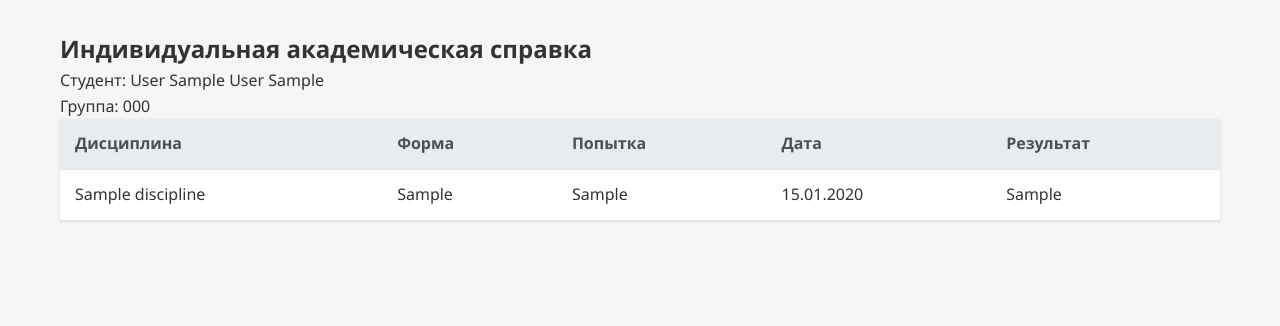
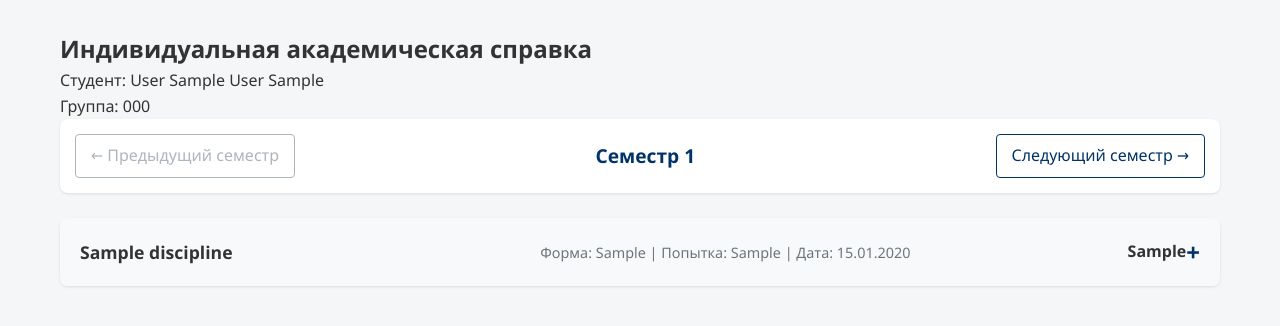
Before and after one commit to MadTimee/academic_debt, a Flask app: page /student/dashboard in a window 1280 px wide. Shown: the part 66-392 px from the top of the page. Run offline with Flask 3, Linux system fonts and the light colour scheme; a user stored in the database is signed in; tables that the repository leaves empty hold one stand-in row (values such as "Sample post").

Commit message:
Improved student dashboard (added grouping by semesters, listing for attempts)

```diff
--- a/app/routes.py
+++ b/app/routes.py
@@ -4,6 +4,7 @@ from datetime import datetime
 from app import db, login_manager
 from app.models import Admin, Student, Teacher, AssessmentEvent, Discipline
 from werkzeug.security import check_password_hash
+from collections import defaultdict
 
 main_bp = Blueprint('main', __name__)
 
@@ -81,16 +82,54 @@ def add_assessment():
 
     if request.method == 'POST':
         try:
+            student_id = int(request.form.get('student_id'))
+            discipline_id = int(request.form.get('discipline_id'))
+            attempt_type = request.form.get('attempt_type')
+            grade = request.form.get('grade')
+            semester = int(request.form.get('semester'))
+
+            # 1. Получаем студента и его учебный план для валидации семестра
+            student = Student.query.get(student_id)
+            if not student:
+                flash('Ошибка: студент не найден', 'error')
+                return redirect(url_for('main.add_assessment'))
+
+            max_semesters = student.group.plan.duration_semesters
+
+            # 2. Валидация семестра
+            if semester < 1 or semester > max_semesters:
+                flash(
+                    f'Ошибка: указан некорректный семестр. Максимальное количество семестров для группы {student.group.number} составляет {max_semesters}.',
+                    'error')
+                return redirect(url_for('main.add_assessment'))
+
+            # 3. Валидация лимита попыток (как было ранее)
+            unsuccessful_regular_attempts = AssessmentEvent.query.filter(
+                AssessmentEvent.student_id == student_id,
+                AssessmentEvent.discipline_id == discipline_id,
+                AssessmentEvent.attempt_type.in_(['основная', 'первая_пересдача', 'вторая_пересдача']),
+                AssessmentEvent.grade.in_(['неудовлетворительно', 'не зачтено', 'неявка'])
+            ).count()
+
+            if unsuccessful_regular_attempts >= 3 and attempt_type != 'комиссия':
+                flash(
+                    'Лимит обычных пересдач (3 попытки: основная + 2 пересдачи) исчерпан. Для данной дисциплины необходимо выбрать тип попытки "комиссия".',
+                    'error')
+                return redirect(url_for('main.add_assessment'))
+
+            # 4. Преобразуем строку даты в объект datetime.date
             date_str = request.form.get('date')
             date_obj = datetime.strptime(date_str, '%Y-%m-%d').date()
 
+            # 5. Создаем объект мероприятия
             new_event = AssessmentEvent(
-                student_id=int(request.form.get('student_id')),
-                discipline_id=int(request.form.get('discipline_id')),
+                student_id=student_id,
+                discipline_id=discipline_id,
                 form=request.form.get('form_type'),
-                attempt_type=request.form.get('attempt_type'),
-                grade=request.form.get('grade'),
+                attempt_type=attempt_type,
+                grade=grade,
                 date=date_obj,
+                semester=semester,  # <-- Используем провалидированный семестр
                 teacher_id=int(request.form.get('teacher_id'))
             )
 
@@ -103,22 +142,68 @@ def add_assessment():
             flash('Ошибка валидации данных. Проверьте формат даты и числовые поля.', 'error')
             return redirect(url_for('main.add_assessment'))
 
+    # Для GET-запроса: определяем максимальный семестр для отображения в выпадающем списке
+    # Берем максимальное значение duration_semesters среди всех учебных планов в системе
     students = Student.query.all()
     disciplines = Discipline.query.all()
     teachers = Teacher.query.all()
-    return render_template('add_assessment.html', students=students, disciplines=disciplines, teachers=teachers)
+
+    max_semesters_display = 8  # Значение по умолчанию
+    if students:
+        # Находим максимальную продолжительность среди всех планов, привязанных к текущим студентам
+        max_semesters_display = max([s.group.plan.duration_semesters for s in students])
+
+    return render_template(
+        'add_assessment.html',
+        students=students,
+        disciplines=disciplines,
+        teachers=teachers,
+        max_semesters_display=max_semesters_display
+    )
 
 
 @main_bp.route('/student/dashboard')
 @login_required
 def student_dashboard():
-    # Проверка роли: доступ только для Студента
     if current_user.__class__.__name__ != 'Student':
         flash('Доступ запрещен. Эта страница доступна только студентам.', 'error')
         return redirect(url_for('main.login'))
 
-    events = AssessmentEvent.query.filter_by(student_id=current_user.id).join(Discipline).all()
-    return render_template('student_dashboard.html', events=events)
+    # Получаем максимальное количество семестров из учебного плана группы текущего студента
+    max_semesters = current_user.group.plan.duration_semesters
+
+    # 1. Определяем, какие семестры вообще есть у этого студента в базе
+    semesters_query = db.session.query(AssessmentEvent.semester).filter_by(
+        student_id=current_user.id
+    ).distinct().order_by(AssessmentEvent.semester.asc()).all()
+
+    available_semesters = [s[0] for s in semesters_query]
+
+    # 2. Определяем текущий запрашиваемый семестр
+    requested_semester = request.args.get('semester', type=int)
+    if not requested_semester and available_semesters:
+        requested_semester = available_semesters[-1]
+    elif not requested_semester:
+        requested_semester = 1
+
+        # 3. Получаем все оценки за выбранный семестр
+    events = AssessmentEvent.query.filter_by(
+        student_id=current_user.id,
+        semester=requested_semester
+    ).join(Discipline).order_by(Discipline.name, AssessmentEvent.date.desc()).all()
+
+    # 4. Группируем события по названию дисциплины
+    grouped_events = defaultdict(list)
+    for event in events:
+        grouped_events[event.discipline.name].append(event)
+
+    return render_template(
+        'student_dashboard.html',
+        grouped_events=grouped_events,
+        current_semester=requested_semester,
+        available_semesters=available_semesters,
+        max_semesters=max_semesters
+    )
 
 
 @main_bp.route('/teacher/dashboard')
--- a/app/static/style.css
+++ b/app/static/style.css
@@ -184,3 +184,128 @@ select {
     box-shadow: 0 1px 3px rgba(0,0,0,0.1);
     max-width: 800px;
 }
+
+/* Навигация по семестрам */
+.semester-nav {
+    display: flex;
+    justify-content: space-between;
+    align-items: center;
+    margin-bottom: 25px;
+    padding: 15px;
+    background: white;
+    border-radius: 8px;
+    box-shadow: 0 1px 3px rgba(0,0,0,0.1);
+}
+
+.semester-title {
+    font-size: 1.2rem;
+    font-weight: bold;
+    color: #003366;
+}
+
+.nav-btn {
+    text-decoration: none;
+    color: #003366;
+    padding: 8px 15px;
+    border: 1px solid #003366;
+    border-radius: 4px;
+    transition: all 0.2s;
+}
+
+.nav-btn:hover {
+    background-color: #003366;
+    color: white;
+}
+
+.nav-btn.disabled {
+    color: #adb5bd;
+    border-color: #adb5bd;
+    cursor: not-allowed;
+    pointer-events: none;
+}
+
+/* Карточка дисциплины (раскрывающийся список) */
+.disciplines-list {
+    display: flex;
+    flex-direction: column;
+    gap: 15px;
+}
+
+.discipline-card {
+    background: white;
+    border-radius: 8px;
+    box-shadow: 0 1px 3px rgba(0,0,0,0.1);
+    overflow: hidden;
+}
+
+.discipline-header {
+    padding: 15px 20px;
+    cursor: pointer;
+    display: flex;
+    justify-content: space-between;
+    align-items: center;
+    background-color: #f8f9fa;
+    list-style: none; /* Убирает стандартный треугольник в некоторых браузерах */
+}
+
+.discipline-header::-webkit-details-marker {
+    display: none;
+}
+
+.discipline-header::after {
+    content: '+';
+    font-size: 1.5rem;
+    font-weight: bold;
+    color: #003366;
+}
+
+details[open] .discipline-header::after {
+    content: '-';
+}
+
+.discipline-name {
+    font-weight: bold;
+    font-size: 1.1rem;
+    flex: 2;
+}
+
+.discipline-meta {
+    flex: 3;
+    color: #6c757d;
+    font-size: 0.9rem;
+    text-align: center;
+}
+
+.grade-badge {
+    flex: 1;
+    text-align: right;
+    font-weight: bold;
+}
+
+/* Вложенная таблица */
+.nested-table {
+    width: 100%;
+    border-collapse: collapse;
+    margin: 0;
+    font-size: 0.9rem;
+}
+
+.nested-table th, .nested-table td {
+    padding: 10px 20px;
+    text-align: left;
+    border-top: 1px solid #dee2e6;
+}
+
+.nested-table th {
+    background-color: #e9ecef;
+    font-weight: 600;
+    color: #495057;
+}
+
+.empty-state {
+    text-align: center;
+    color: #6c757d;
+    padding: 40px;
+    background: white;
+    border-radius: 8px;
+}
--- a/app/templates/student_dashboard.html
+++ b/app/templates/student_dashboard.html
@@ -4,30 +4,67 @@
 <p>Студент: {{ current_user.surname }} {{ current_user.name }} {{ current_user.patronymic }}</p>
 <p>Группа: {{ current_user.group.number }}</p>
 
-<table class="data-table">
+<!-- Навигация по семестрам -->
+<div class="semester-nav">
+    {% if current_semester > 1 %}
+        <a href="{{ url_for('main.student_dashboard', semester=current_semester - 1) }}" class="nav-btn">&larr; Предыдущий семестр</a>
+    {% else %}
+        <span class="nav-btn disabled">&larr; Предыдущий семестр</span>
+    {% endif %}
+
+    <span class="semester-title">Семестр {{ current_semester }}</span>
+
+    <!-- Используем max_semesters вместо жестко заданного 8 -->
+    {% if current_semester < max_semesters %}
+        <a href="{{ url_for('main.student_dashboard', semester=current_semester + 1) }}" class="nav-btn">Следующий семестр &rarr;</a>
+    {% else %}
+        <span class="nav-btn disabled">Следующий семестр &rarr;</span>
+    {% endif %}
+</div>
+
+<!-- Список дисциплин (без изменений, как в предыдущем варианте) -->
+<div class="disciplines-list">
+    {% if grouped_events %}
+        {% for discipline_name, attempts in grouped_events.items() %}
+            {% set latest_attempt = attempts[0] %}
+
+            <details class="discipline-card">
+                <summary class="discipline-header">
+                    <span class="discipline-name">{{ discipline_name }}</span>
+                    <span class="discipline-meta">
+                        Форма: {{ latest_attempt.form }} |
+                        Попытка: {{ latest_attempt.attempt_type }} |
+                        Дата: {{ latest_attempt.date.strftime('%d.%m.%Y') }}
+                    </span>
+                    <span class="grade-badge grade-{{ latest_attempt.grade }}">{{ latest_attempt.grade }}</span>
+                </summary>
+
+                <table class="nested-table">
                     <thead>
                         <tr>
-            <th>Дисциплина</th>
-            <th>Форма</th>
-            <th>Попытка</th>
+                            <th>№ попытки</th>
+                            <th>Тип попытки</th>
                             <th>Дата</th>
+                            <th>Преподаватель</th>
                             <th>Результат</th>
                         </tr>
                     </thead>
                     <tbody>
-        {% for event in events %}
+                        {% for attempt in attempts %}
                         <tr>
-            <td>{{ event.discipline.name }}</td>
-            <td>{{ event.form }}</td>
-            <td>{{ event.attempt_type }}</td>
-            <td>{{ event.date.strftime('%d.%m.%Y') }}</td>
-            <td class="grade-{{ event.grade }}">{{ event.grade }}</td>
-        </tr>
-        {% else %}
-        <tr>
-            <td colspan="5">Оценки отсутствуют</td>
+                            <td>{{ loop.index }}</td>
+                            <td>{{ attempt.attempt_type }}</td>
+                            <td>{{ attempt.date.strftime('%d.%m.%Y') }}</td>
+                            <td>{{ attempt.teacher.surname }} {{ attempt.teacher.name[0] }}.</td>
+                            <td class="grade-{{ attempt.grade }}">{{ attempt.grade }}</td>
                         </tr>
                         {% endfor %}
                     </tbody>
                 </table>
+            </details>
+        {% endfor %}
+    {% else %}
+        <p class="empty-state">В этом семестре оценки отсутствуют.</p>
+    {% endif %}
+</div>
 {% endblock %}
```
Also changed, not shown: app/models.py (+4 -3 lines), app/templates/add_assessment.html (+11 -2 lines), seed.py (+6 -5 lines). Lines whose indentation alone changed are shown as unchanged.
